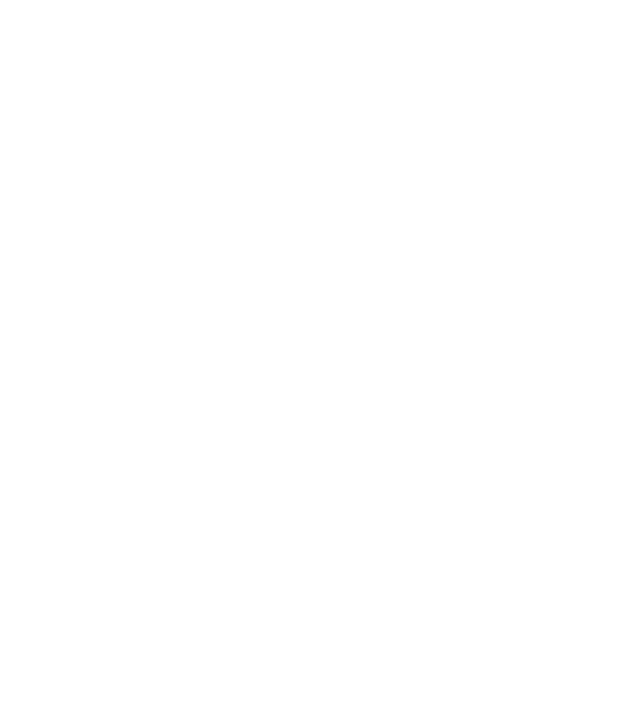
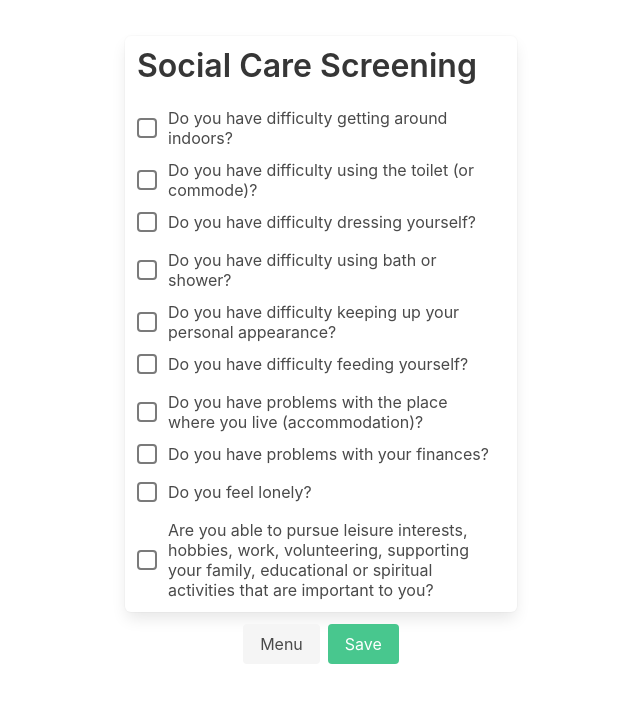
Before and after one commit to likit/icope, a Vue app: page /social-care-screening in a window 1280 px wide. Shown: the top 702 px of the page, without its empty margins (319-959 px from the left). Built offline with nearby package versions, Linux system fonts and the light colour scheme.

Commit message:
added social care screening

```diff
--- a/src/router/index.js
+++ b/src/router/index.js
@@ -71,6 +71,11 @@
         name: 'MoodAssessment',
         component: () => import('../views/MoodAssessment')
     },
+    {
+        path: '/social-care-screening',
+        name: 'SocialCareScreening',
+        component: () => import('../views/SocialCareScreening')
+    },
 ]
 
 const router = new VueRouter({
--- a/src/views/Menu.vue
+++ b/src/views/Menu.vue
@@ -66,6 +66,16 @@
                              :to="{ name: 'PsychoScreening' }"
                              label="Screening"></b-menu-item>
               </b-menu-item>
+              <b-menu-item icon="settings" :active="isActive" expanded>
+                <template #label="props">
+                  Social Care and Support
+                  <b-icon class="is-pulled-right"
+                          :icon="props.expanded ? 'menu-up' : 'menu-down'"></b-icon>
+                </template>
+                <b-menu-item tag="router-link"
+                             :to="{ name: 'SocialCareScreening' }"
+                             label="Screening"></b-menu-item>
+              </b-menu-item>
             </b-menu-list>
           </b-menu>
         </div>
--- /dev/null
+++ b/src/views/SocialCareScreening.vue
@@ -0,0 +1,62 @@
+<template>
+<div>
+  <section class="section">
+    <div class="container">
+      <div class="columns">
+        <div class="column box is-one-third is-offset-4">
+          <h1 class="title">Social Care Screening</h1>
+          <b-field>
+            <b-checkbox>Do you have difficulty getting around indoors?</b-checkbox>
+          </b-field>
+          <b-field>
+            <b-checkbox>Do you have difficulty using the toilet (or commode)?</b-checkbox>
+          </b-field>
+          <b-field>
+            <b-checkbox>Do you have difficulty dressing yourself?</b-checkbox>
+          </b-field>
+          <b-field>
+            <b-checkbox>Do you have difficulty using bath or shower?</b-checkbox>
+          </b-field>
+          <b-field>
+            <b-checkbox>Do you have difficulty keeping up your personal appearance?</b-checkbox>
+          </b-field>
+          <b-field>
+            <b-checkbox>Do you have difficulty feeding yourself?</b-checkbox>
+          </b-field>
+          <b-field>
+            <b-checkbox>Do you have problems with the place where you live (accommodation)?</b-checkbox>
+          </b-field>
+          <b-field>
+            <b-checkbox>Do you have problems with your finances?</b-checkbox>
+          </b-field>
+          <b-field>
+            <b-checkbox>Do you feel lonely?</b-checkbox>
+          </b-field>
+          <b-field>
+            <b-checkbox>Are you able to pursue leisure interests, hobbies, work, volunteering, supporting your family, educational or spiritual activities that are important to you?</b-checkbox>
+          </b-field>
+        </div>
+      </div>
+      <div class="buttons is-centered">
+        <router-link :to="{ name: 'Menu'}" class="button is-light">Menu</router-link>
+        <button class="button is-success">Save</button>
+      </div>
+    </div>
+  </section>
+</div>
+</template>
+
+<script>
+export default {
+  name: "SocialCareScreening",
+  data () {
+    return {
+      result: null
+    }
+  }
+}
+</script>
+
+<style scoped>
+
+</style>
```
